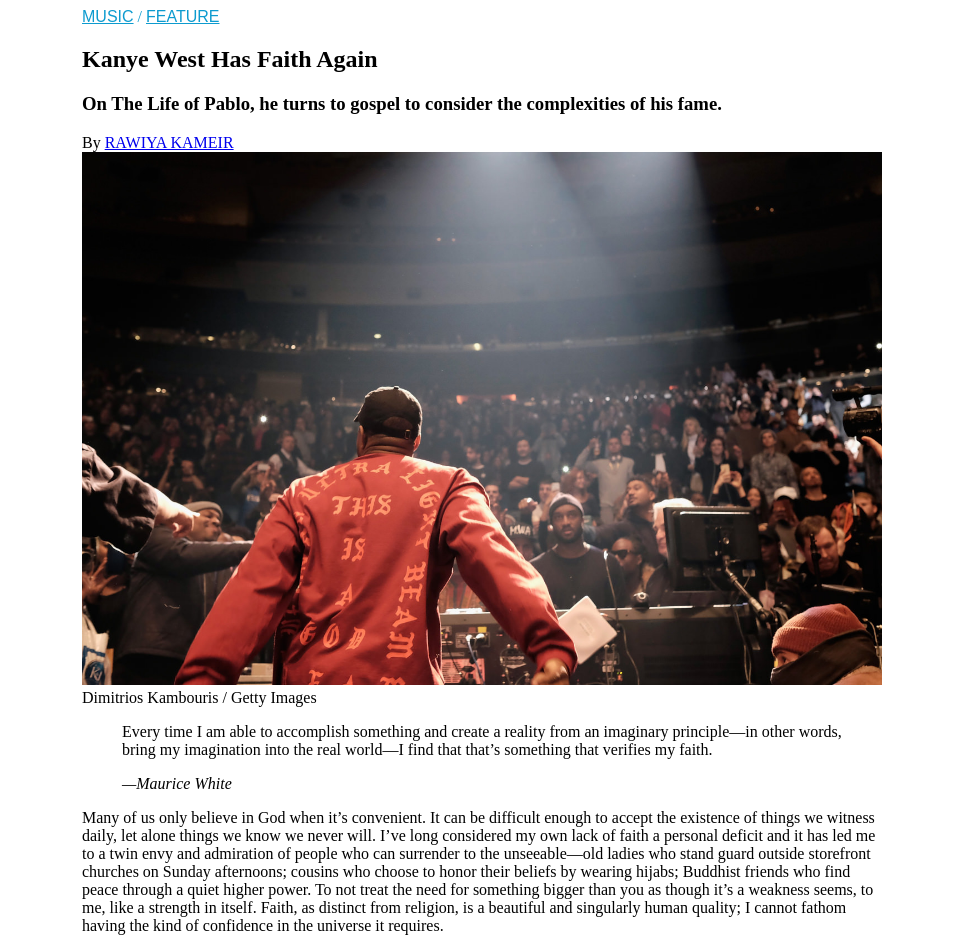
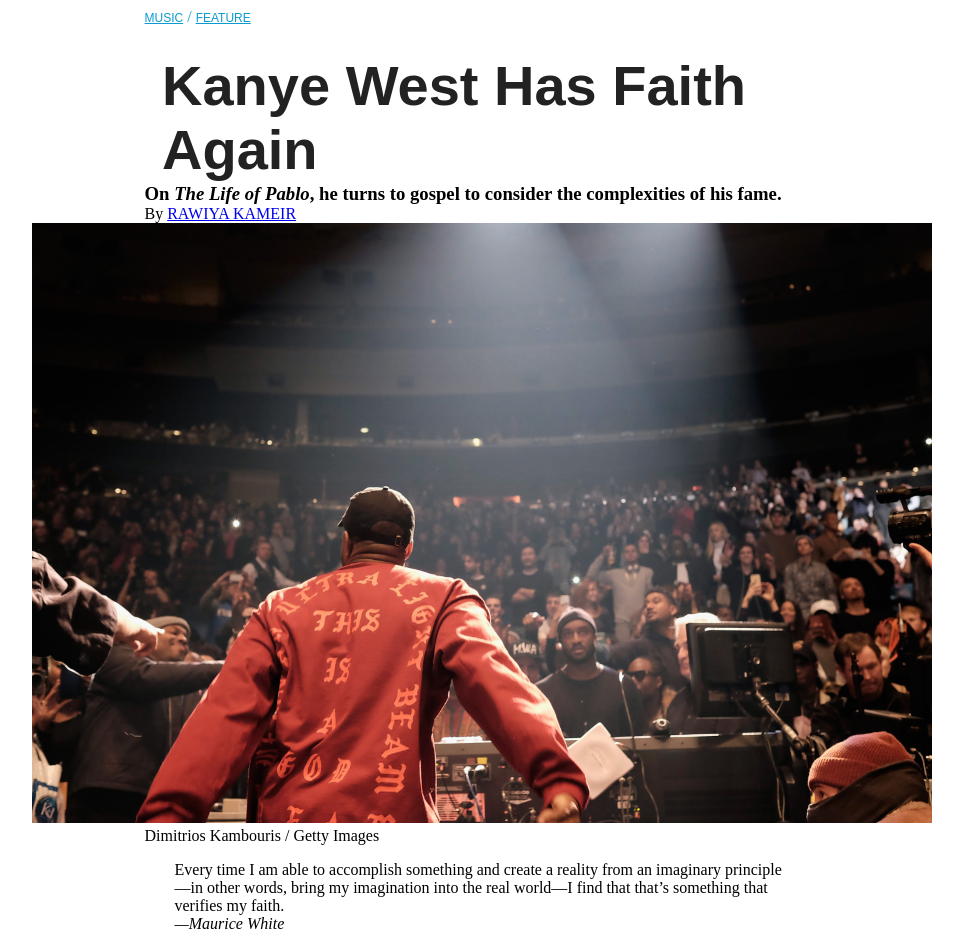
Before and after one commit to effincleveland/css-template-test, a plain HTML site: page index.html in a window 1280 px wide. Shown: the top 938 px of the page, without its empty margins (158-1121 px from the left). Drawn offline with Linux system fonts and the light colour scheme.

Commit message:
updated kanye

```diff
--- a/css/styles.css
+++ b/css/styles.css
@@ -1,15 +1,17 @@
 section{
-	width: 800px;
+	width: 900px;
 	margin: 0 auto;
 }
 
 section > img{
-	max-width: 100%
+	max-width: 100%;
 }
 
-section > div, h1, h3,  p, {
+div, h1, h3,  p, cite {
+	display: block;
 	max-width: 75%;
 	margin: 0 auto;
+	margin: green;
 }
 
 .categories {
@@ -20,5 +22,15 @@
 	text-transform: uppercase;
 	color: #0D9BCF;
 	font-family: sans-serif;
+	font-size: 12px;
+}
 
+#title{
+	padding-top: 28px;
+	font-family: sans-serif;
+	color: #222;
+	font-size: 56px;
+	line-height: 64.4px;
+	max-width: 640px;
+	min-width: 576px;
 }
--- a/index.html
+++ b/index.html
@@ -10,14 +10,13 @@
 
 		<section>
 			<div class="categories">
-				<a href="#">Music</a>
-				/
+				<a href="#">Music</a> /
 				<a href="#">Feature</a>
+			</div>
 
-			</div>
-			<h1>Kanye West Has Faith Again</h1>
+			<h1 id="title">Kanye West Has Faith Again</h1>
 
-			<h3>On The Life of Pablo, he turns to gospel to consider the complexities of his fame.</h3>
+			<h3>On <i>The Life of Pablo</i>, he turns to gospel to consider the complexities of his fame.</h3>
 
 			<div>
 				By <a href="#"> RAWIYA KAMEIR</a>
```
